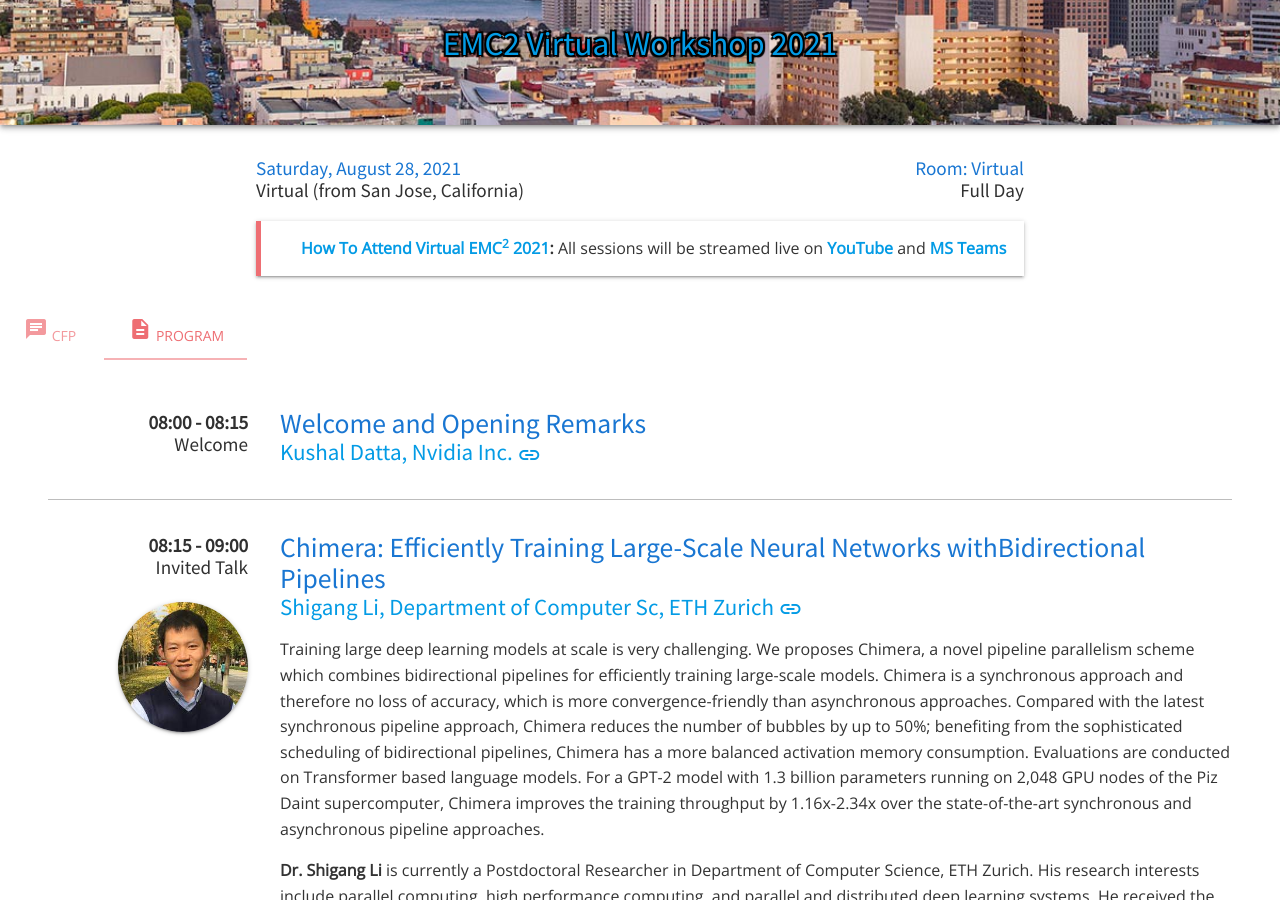
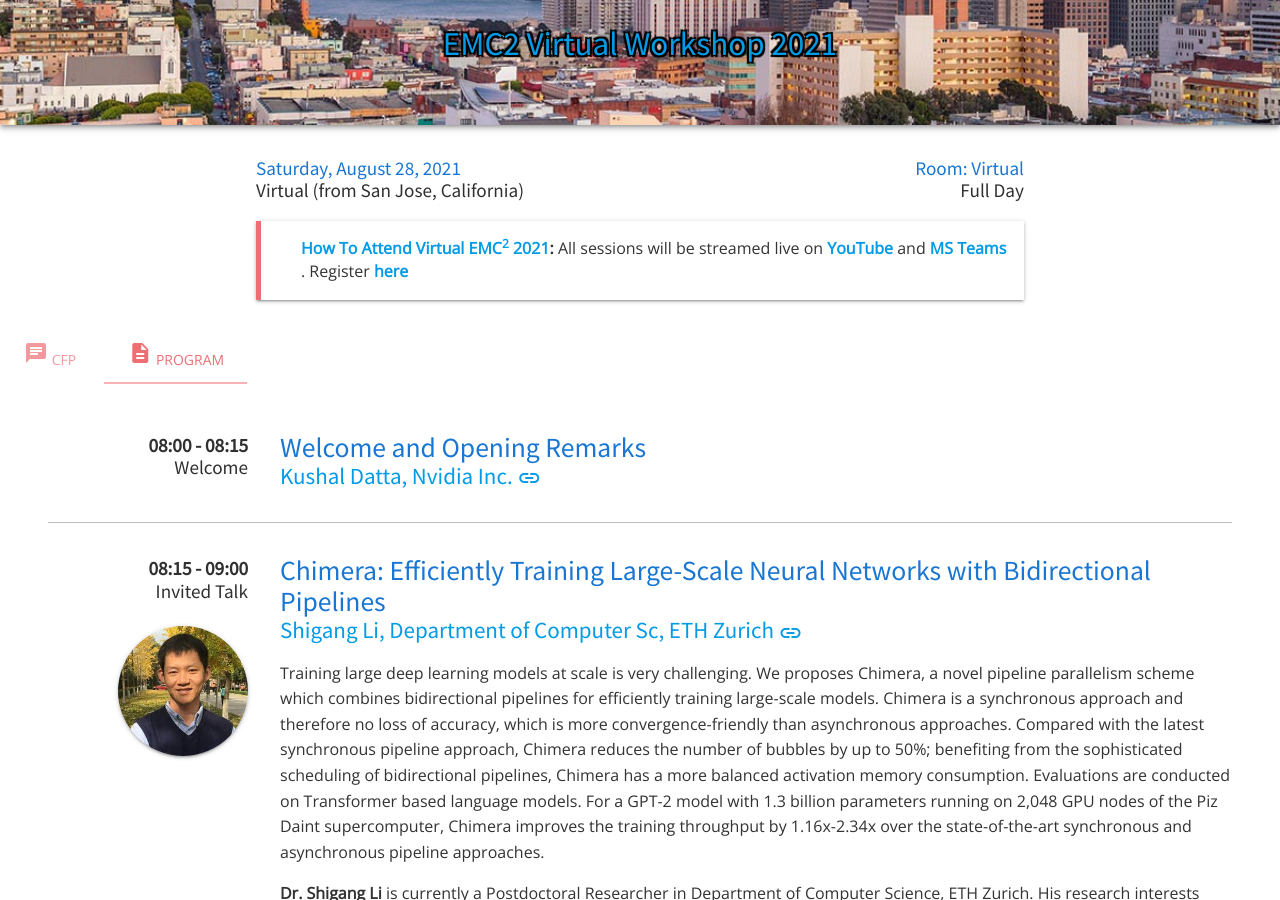
Before and after one commit to mgoldfar/emc2-web, a Jekyll site: the page built from _editions/7-virtual-21.html, in a window 1280 px wide and 900 px high, scrolled down 289 px. Built offline with Jekyll 4.4.1, drawn with Linux system fonts in a browser that asks for light colours; some of the changed text lies outside the part shown.

Commit message:
minor edits

```diff
--- a/_layouts/edition-page.html
+++ b/_layouts/edition-page.html
@@ -72,6 +72,7 @@
                 <strong><a href="/virtual-21">How To Attend Virtual EMC<sup>2</sup> 2021</a>:</strong> All sessions
                 will be streamed live on <strong><a href="https://www.youtube.com">YouTube</a></strong>
                 and <strong><a href="https://www.emc2-ai.org/registration">MS Teams</a></strong><!--a href="https://www.microsoft.com/en-us/microsoft-teams/log-in">MS Teams</a></strong-->
+				. Register <strong><a href="https://www.emc2-ai.org/registration">here</a></strong>
             </p>
 		</blockquote>
             {% endif %}
```
Also changed, not shown: _programs/7-virtual-21/10-debu-talk.md (+1 -1 lines), _programs/7-virtual-21/2-shigang-talk.md (+1 -1 lines).
